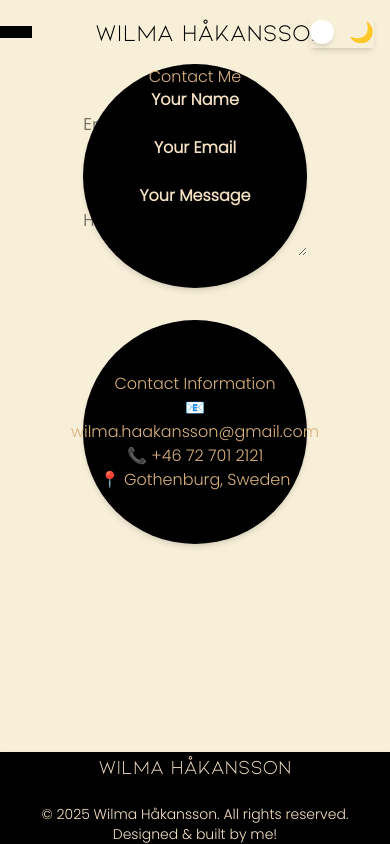
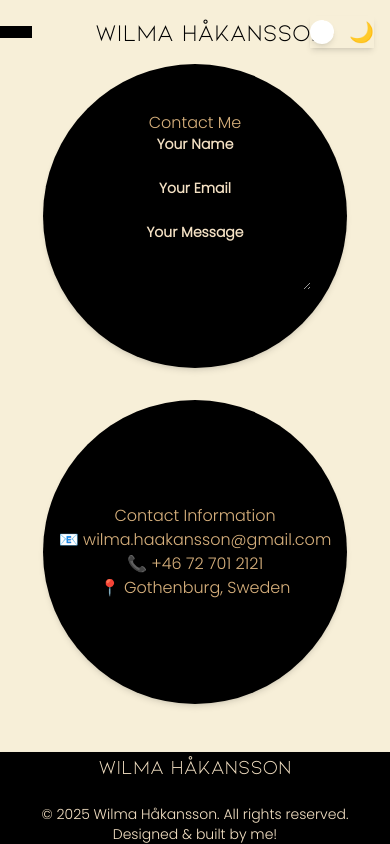
Before and after one commit to gitwilma/portfolio-project, a React (Vite) app: page /contact in a window 390 px wide. Built offline with nearby package versions, Linux system fonts and the light colour scheme.

Commit message:
contact page responsive

```diff
--- a/src/pages/Contact.tsx
+++ b/src/pages/Contact.tsx
@@ -6,7 +6,6 @@ export default function Contact() {
   const [message, setMessage] = useState("");
   const [formStatus, setFormStatus] = useState("");
 
-  // Hantera form submission
   const handleSubmit = (e: React.FormEvent) => {
     e.preventDefault();
 
@@ -20,22 +19,18 @@ export default function Contact() {
 
   return (
     <div className="flex flex-col items-center px-4 py-10">
-      {/* Formulär och kontaktinfo som två cirklar */}
       <div className="flex flex-col sm:flex-row gap-8 w-full justify-center items-center">
-        {/* Formulär cirkel */}
-        <div className="flex flex-col items-center justify-center w-56 h-56 sm:w-64 sm:h-64 md:w-96 md:h-96 rounded-full bg-[#000000] shadow-md p-4">
-          <form
-            onSubmit={handleSubmit}
-            className="space-y-2 w-full text-center"
-          >
-            <h3 className="text-xs sm:text-sm md:text-lg font-semibold font-[Poppins] text-[#D8B17D]">
+        {/* Form circle */}
+        <div className="flex flex-col items-center justify-center w-76 h-76 sm:w-84 sm:h-84 md:w-96 md:h-96 rounded-full bg-[#000000] shadow-md p-4">
+          <form onSubmit={handleSubmit} className="space-y-2 text-center">
+            <h3 className="text-sm sm:text-sm md:text-lg font-semibold font-[Poppins] text-[#D8B17D]">
               Contact Me
             </h3>
 
             <div>
               <label
                 htmlFor="name"
-                className="block text-xxs sm:text-xs md:text-sm font-semibold mb-2 font-[Poppins] text-[#F4E1C4]"
+                className="block text-sm sm:text-xs md:text-sm font-semibold mb-2 font-[Poppins] text-[#F4E1C4]"
               >
                 Your Name
               </label>
@@ -44,7 +39,7 @@ export default function Contact() {
                 id="name"
                 value={name}
                 onChange={(e) => setName(e.target.value)}
-                className="w-full px-2 py-1 text-xxs sm:text-xs md:text-sm bg-[#F4E1C4] rounded-md focus:outline-none focus:ring-4 focus:ring-[#D8B17D] font-[Poppins] text-black opacity-80"
+                className="w-full px-1 py-1 text-xs sm:text-xs md:text-sm bg-[#F4E1C4] rounded-md focus:outline-none focus:ring-2 focus:ring-[#D8B17D] font-[Poppins] text-black opacity-80"
                 placeholder="Enter your name"
               />
             </div>
@@ -52,7 +47,7 @@ export default function Contact() {
             <div>
               <label
                 htmlFor="email"
-                className="block text-xxs sm:text-xs md:text-sm font-semibold mb-2 font-[Poppins] text-[#F4E1C4]"
+                className="block text-sm sm:text-xs md:text-sm font-semibold mb-2 font-[Poppins] text-[#F4E1C4]"
               >
                 Your Email
               </label>
@@ -61,7 +56,7 @@ export default function Contact() {
                 id="email"
                 value={email}
                 onChange={(e) => setEmail(e.target.value)}
-                className="w-full px-2 py-1 text-xxs sm:text-xs md:text-sm bg-[#F4E1C4] rounded-md focus:outline-none focus:ring-4 focus:ring-[#D8B17D] font-[Poppins] text-black opacity-80"
+                className="w-full px-2 py-1 text-xs sm:text-xs md:text-sm bg-[#F4E1C4] rounded-md focus:outline-none focus:ring-4 focus:ring-[#D8B17D] font-[Poppins] text-black opacity-80"
                 placeholder="Enter your email"
               />
             </div>
@@ -69,7 +64,7 @@ export default function Contact() {
             <div>
               <label
                 htmlFor="message"
-                className="block text-xxs sm:text-xs md:text-sm font-semibold mb-2 font-[Poppins] text-[#F4E1C4]"
+                className="block text-sm sm:text-xs md:text-sm font-semibold mb-2 font-[Poppins] text-[#F4E1C4]"
               >
                 Your Message
               </label>
@@ -77,7 +72,7 @@ export default function Contact() {
                 id="message"
                 value={message}
                 onChange={(e) => setMessage(e.target.value)}
-                className="w-full px-2 py-1 text-xxs sm:text-xs md:text-sm bg-[#F4E1C4] rounded-md focus:outline-none focus:ring-4 focus:ring-[#D8B17D] font-[Poppins] text-black opacity-80"
+                className="w-full px-2 py-1 text-xs sm:text-xs md:text-sm bg-[#F4E1C4] rounded-md focus:outline-none focus:ring-4 focus:ring-[#D8B17D] font-[Poppins] text-black opacity-80"
                 placeholder="How can I help you?"
               />
             </div>
@@ -99,8 +94,8 @@ export default function Contact() {
           </form>
         </div>
 
-        {/* Kontaktinformation cirkel */}
-        <div className="flex flex-col items-center justify-center w-56 h-56 sm:w-64 sm:h-64 md:w-96 md:h-96 rounded-full bg-[#000000] shadow-md p-4">
+        {/* Info circle */}
+        <div className="flex flex-col items-center justify-center w-76 h-76 sm:w-64 sm:h-64 md:w-96 md:h-96 rounded-full bg-[#000000] shadow-md p-4">
           <h3 className="text-xxs sm:text-xs md:text-2xl text-center font-bold font-[Poppins] text-[#D8B17D]">
             Contact Information
           </h3>
```
